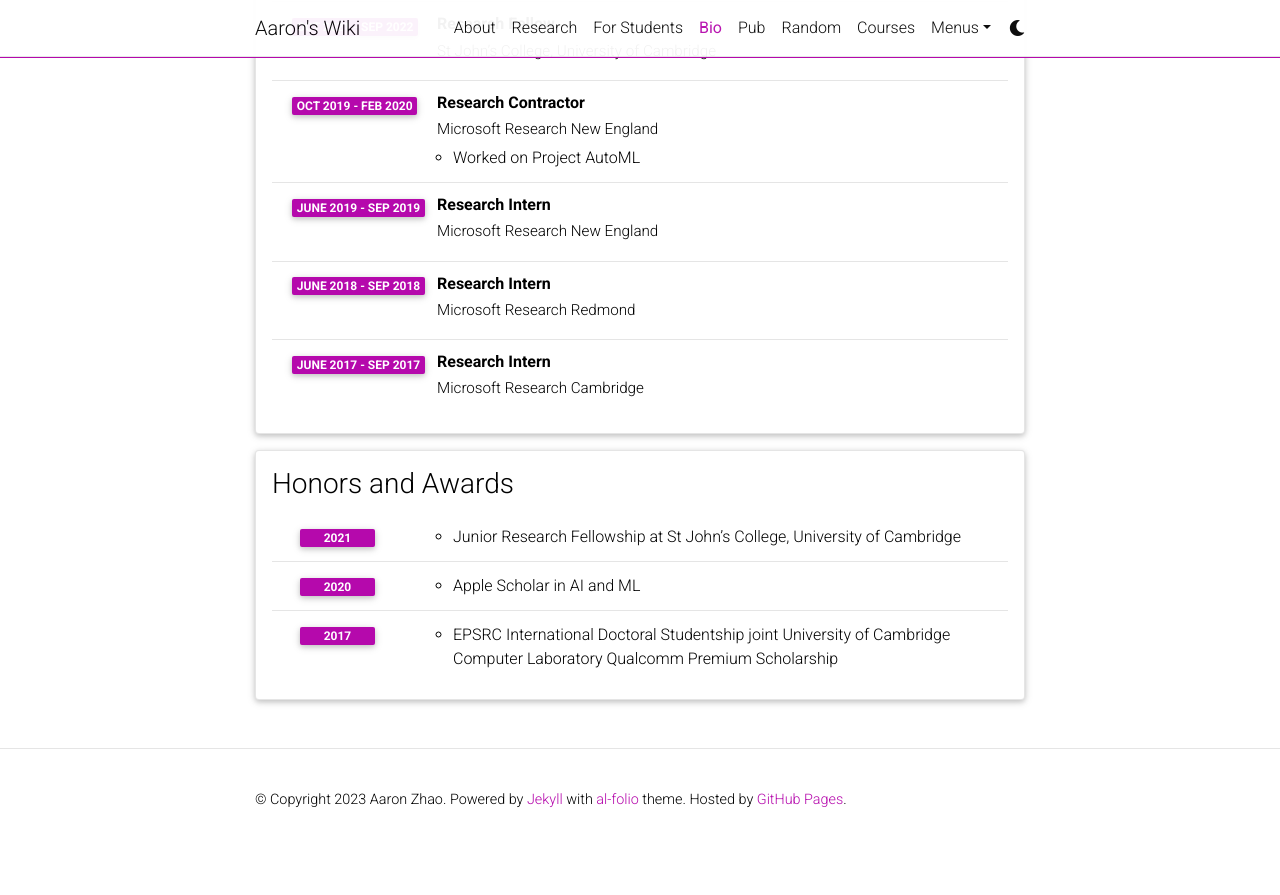
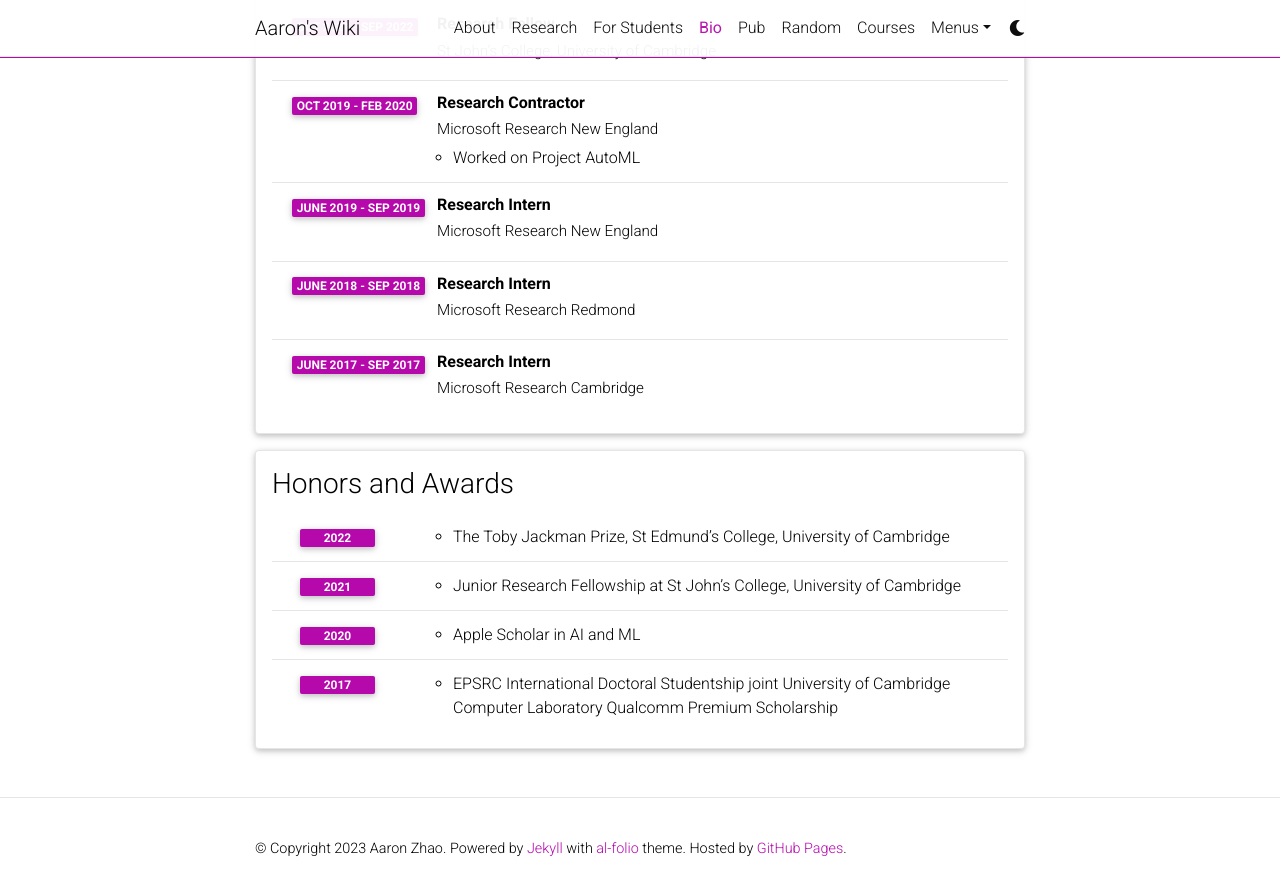
Before and after one commit to Aaron-Zhao123/blog-v2, a Jekyll site: the page built from _pages/cv.md, in a window 1280 px wide and 900 px high, scrolled down 1002 px. Shown: the top 895 px of the window. Built offline with Jekyll 4.4.1, drawn with Linux system fonts in a browser that asks for light colours; comment, search, counter and statistics services are not loaded; a style sheet for code colours, icons or effects is not loaded; before the commit the page ends 1853 px from its top, so only the background shows below that.

Commit message:
more on awards

```diff
--- a/_data/cv.yml
+++ b/_data/cv.yml
@@ -60,6 +60,9 @@
 - title: Honors and Awards
   type: time_table
   contents:
+    - year: 2022
+      items:
+        - The Toby Jackman Prize, St Edmund’s College, University of Cambridge
     - year: 2021
       items:
         - Junior Research Fellowship at St John’s College, University of Cambridge
```
